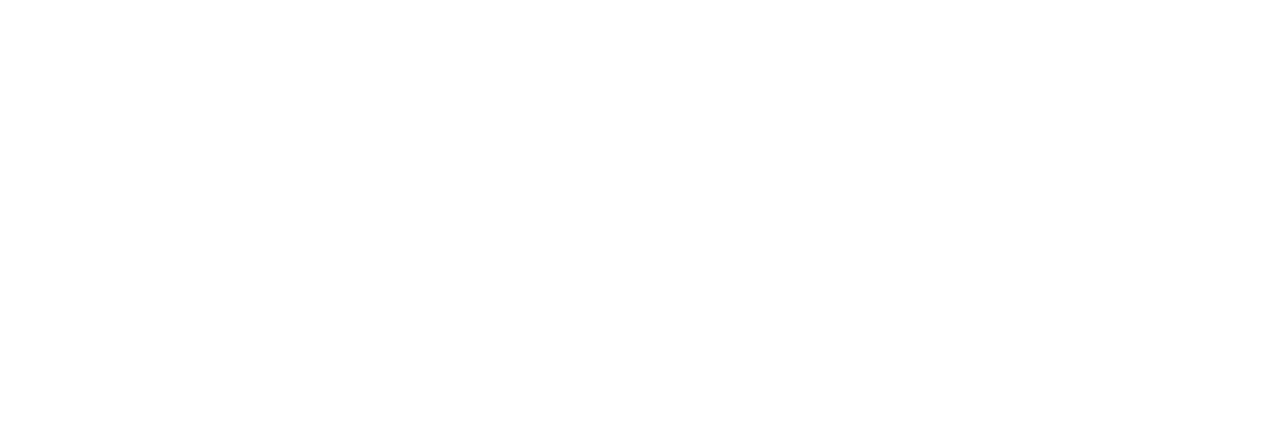
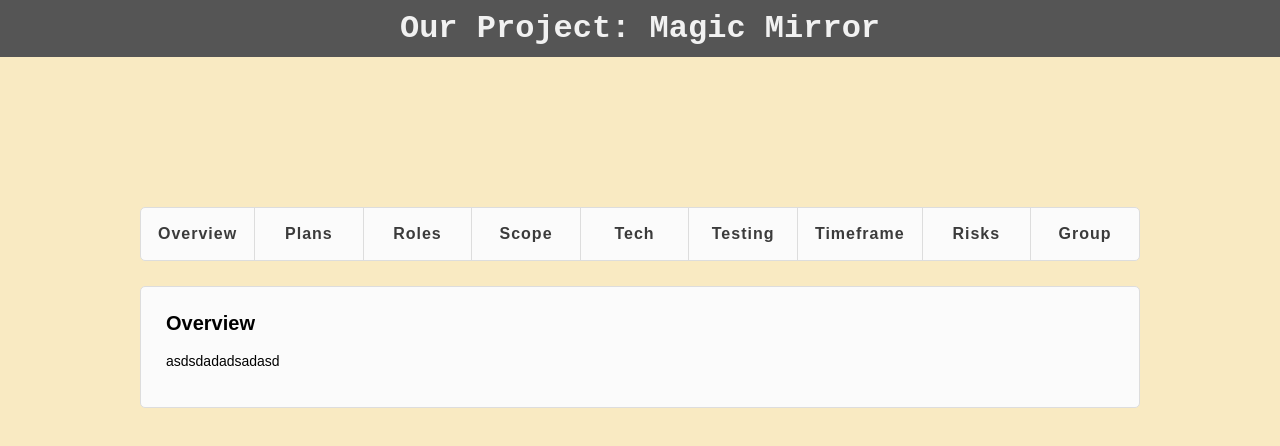
Before and after one commit to s3947022/Wok-A3-Smoke, a plain HTML site: page project.html in a window 1280 px wide. Drawn offline with Linux system fonts and the light colour scheme.

Commit message:
fix commit

```diff
--- a/css/index.css
+++ b/css/index.css
@@ -29,7 +29,7 @@
 
 .content h1:hover{
   -webkit-text-stroke:2px #fff;
-  color: black;
+  color: transparent;
 }
 
 .content a{
--- a/css/project.css
+++ b/css/project.css
@@ -0,0 +1,95 @@
+*{
+  margin: 0;
+  padding: 0;
+  box-sizing: border-box;
+  list-style: none;
+}
+
+html{
+  background-color: #F9EAC2;
+}
+
+body{
+  font-family: 'Karla', sans-serif;
+}
+
+header {
+  padding: 10px 16px;
+  background: #555;
+  color: #f1f1f1;
+  text-align: center;
+  font-family: 'JetBrains Mono', monospace;
+}
+
+.wrapper{
+  width:1000px;
+  margin: 150px auto;
+}
+
+.tabs ul{
+  display: flex;
+  background: #fbfbfb;
+  border: 1px solid #dddddd;
+  border-radius: 5px;
+  margin-bottom: 25px;
+}
+
+.tabs ul li{
+  width: 250px;
+  padding: 17px;
+  border-right: 1px solid #dddddd;
+  text-align: center;
+  color: #3b3b3b;
+  font-weight: 600;
+  letter-spacing: 1px;
+  cursor: pointer;
+  transition: all 0.2s ease;
+  position: relative;
+
+}
+
+.tabs ul li:last-child{
+  border-right: 0px;
+}
+
+.tabs ul li:before{
+  content: "";
+  position: absolute;
+  bottom: -1px;
+  left: 0;
+  width: 100%;
+  height: 2px;
+  background: #DF2D29;
+  transition: all 0.2s ease;
+  opacity: 0;
+}
+
+.tabs ul li:hover,
+.tans ul li.active{
+  background: #FEE7E6;
+  color: #DF2D29;
+}
+
+.tabs ul li:hover:before,
+.tabs ul li.active:before{
+  opacity: 1;
+}
+
+.content{
+  background: #fbfbfb;
+  border: 1px solid #dddddd;
+  border-radius: 5px;
+  padding: 25px
+}
+
+.tab_wrap .title{
+  font-size: 20px;
+  margin-bottom: 15px;
+  font-weight: 600;
+}
+
+.tab_content p{
+  margin-bottom: 10px;
+  font-size: 14px;
+  line-height: 22px;
+}
--- a/css/team.css
+++ b/css/team.css
@@ -3,6 +3,7 @@
   padding: 0;
   box-sizing: border-box;
 }
+
 html{
   background-color: #CCE2CB;
 }
@@ -21,6 +22,7 @@ h1{
   background: #555;
   color: #f1f1f1;
   text-align: center;
+  font-family: 'JetBrains Mono', monospace;
 }
 
 img{
--- a/project.html
+++ b/project.html
@@ -3,9 +3,120 @@
   <head>
     <meta charset="utf-8">
     <title>Magic Mirror</title>
-    <link rel="stylesheet" href=">
+    <link rel="stylesheet" href="css/project.css">
   </head>
   <body>
+    <header>
+      <h1>Our Project: Magic Mirror</h1>
+    </header>
+    <div class="wrapper">
+      <div class="tabs">
+        <ul>
+          <li>
+            <span class="text">Overview</span>
+          </li>
+          <li>
+            <span class="text">Plans</span>
+          </li>
+          <li>
+            <span class="text">Roles</span>
+          </li>
+          <li>
+            <span class="text">Scope</span>
+          </li>
+          <li>
+            <span class="text">Tech</span>
+          </li>
+          <li>
+            <span class="text">Testing</span>
+          </li>
+          <li>
+            <span class="text">Timeframe</span>
+          </li>
+          <li>
+            <span class="text">Risks</span>
+          </li>
+          <li>
+            <span class="text">Group</span>
+          </li>
+        </ul>
+      </div>
+      <div class="content">
+        <div class="tab_wrap" style="display: block;">
+          <div class="title">
+            Overview
+          </div>
+          <div class="tab_content">
+            <p>asdsdadadsadasd</p>
+          </div>
+        </div>
+        <div class="tab_wrap" style="display: none;">
+          <div class="title">
+            Plans
+          </div>
+          <div class="tab_content">
+          <p>asdsdadadsadasd</p>
+          </div>
+        </div>
+        <div class="tab_wrap" style="display: none;">
+          <div class="title">
+            Roles
+          </div>
+          <div class="tab_content">
+            <p>asdsdadadsadasd</p>
+          </div>
+        </div>
+        <div class="tab_wrap" style="display: none;">
+          <div class="title">
+            Scope
+          </div>
+          <div class="tab_content">
+            <p>asdsdadadsadasd</p>
+          </div>
+        </div>
+        <div class="tab_wrap" style="display: none;">
+          <div class="title">
+            Tech
+          </div>
+          <div class="tab_content">
+            <p>asdsdadadsadasd</p>
+          </div>
+        </div>
+        <div class="tab_wrap" style="display: none;">
+          <div class="title">
+            Testing
+          </div>
+          <div class="tab_content">
+          <p>asdsdadadsadasd</p>
+          </div>
+        </div>
+        <div class="tab_wrap" style="display: none;">
+          <div class="title">
+            Timeframe
+          </div>
+          <div class="tab_content">
+            <p>asdsdadadsadasd</p>
+          </div>
+        </div>
+        <div class="tab_wrap" style="display: none;">
+          <div class="title">
+            Timeframe
+          </div>
+          <div class="tab_content">
+            <p>asdsdadadsadasd</p>
+          </div>
+        </div>
+        <div class="tab_wrap" style="display: none;">
+          <div class="title">
+            Group
+          </div>
+          <div class="tab_content">
+            <p>asdsdadadsadasd</p>
+          </div>
+        </div>
+      </div>
+    </div>
+
 
   </body>
 </html>
```
Also changed, not shown: index.html (+1 -1 lines).
